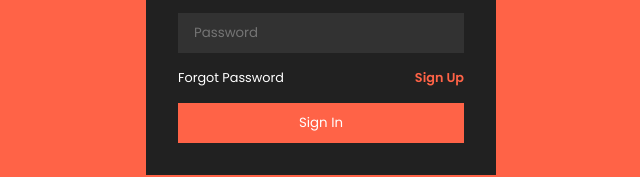
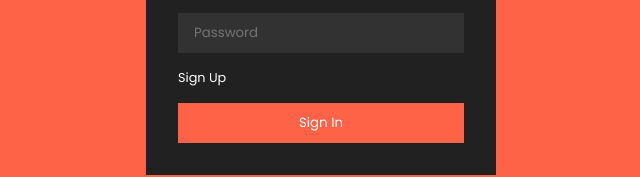
Before and after one commit to mrbravemanlabs/Task-Management-Frontend, a plain HTML site: page Login/Login.html in a window 1280 px wide. Shown: the part 382-559 px from the top of the page, without its empty margins (319-959 px from the left). Drawn offline with Linux system fonts and the light colour scheme.

Commit message:
removed the forgot passowrd buttons

```diff
--- a/Login/Login.html
+++ b/Login/Login.html
@@ -21,7 +21,7 @@
             <input type="email" placeholder="abc.xyz@gmail.com" name="email" id="email">
             <input type="password" name="password" placeholder="Password" id="password">
             <div class="links-box">
-                <a href="../Change Setting/Forgot Password/ForgotPassword.html">Forgot Password</a>
+                <!-- <a href="../Change Setting/Forgot Password/ForgotPassword.html">Forgot Password</a> -->
                 <a href="../Sign Up/register.html">Sign Up</a>
             </div>
             <button type="submit">Sign In</button>
```
Also changed, not shown: Sign Up/register.html (+1 -1 lines).
